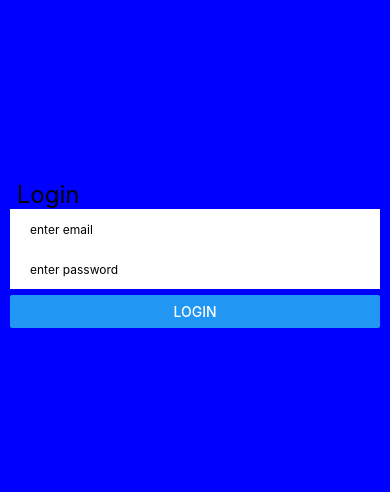
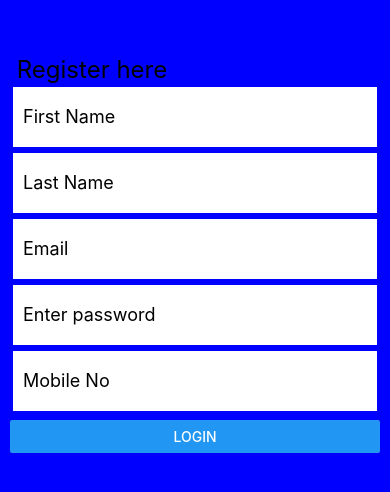
Before and after one commit to vishalpotinda2608/reacat-native-trainnnig, a React Native app: screen / in a window 390 px wide. Shown: the part 168-660 px from the top of the page. Built offline with nearby package versions, Linux system fonts and the light colour scheme.

Commit message:
Login and register

```diff
--- a/App.tsx
+++ b/App.tsx
@@ -2,12 +2,13 @@ import { Button, Text, StyleSheet, TextInput, View, SafeAreaView } from 'react-n
 import React from 'react'
 import Home from './src/Views/Home/Home'
 import Login from './src/Views/Login/Login'
+import Register from './src/Views/Register/Register'
 
 function App(){
   return (
     <SafeAreaView>
-    <Login />
-  </SafeAreaView>
+    <Register/>
+      </SafeAreaView>
   )
 }
 
--- a/src/Views/Login/Login.tsx
+++ b/src/Views/Login/Login.tsx
@@ -5,40 +5,29 @@ import LoadingButton from '../../Components/LoadingButton/LoadingButton'
 import { User } from '../../models/User.model';
 
 const Login = () => {
-  // const [email,setEmail]=useState('');
-  // const [password,setPassword]=useState('');
-  // const [users,setUsers]=useState<User[]>([]);
 
+  const [email,setEmail]=useState('chandan');
+  const [password,setPassword]=useState('');
+  const [counter,setCounter]=useState(0);
 
-  // const onChangeEmailHandler=(email)=>{
+const loginHandler=()=>{
+console.log('login handler invoked');
+setCounter(counter+1);
+console.log(counter)
 
-  //   setEmail(email)
-
-  // }
-
-
-  // const onPasswordChange=(password)=>{
-  // setPassword(password)
-
-  // }
-
-  // const LoginHandler=()=>{
-  //   console.log({email,password});
-  //  setUsers((prev)=>[...prev,{email,password}]);
-  //  console.log(users);
-
-
-  // }
-
+}
 
   return (
     <View style={styles.container}>
          <Text style={styles.h1}> Login</Text>
          <View>
-             <TextInput style={styles.textbox} placeholder='enter email'/>
-             <TextInput  style={styles.textbox} secureTextEntry={true} placeholder='enter password'/>
+             <TextInput style={styles.textbox} value={email}  onChangeText={(ev)=>{
+              setEmail(ev);
+              console.log(email)
+             }} placeholder='enter email'/>
+             <TextInput  style={styles.textbox} value={password} secureTextEntry={true} placeholder='enter password' onChangeText={(ev)=>setPassword(ev)} />
               <View style={{marginTop:6}}>
-              <Button  title="Login" />
+              <Button  title="Login"  onPress={loginHandler} />
               </View>
                          {/* <LoadingButton/> */}
          </View>
--- a/src/Views/Register/Register.tsx
+++ b/src/Views/Register/Register.tsx
@@ -1,14 +1,75 @@
-import { StyleSheet, Text, View } from 'react-native'
-import React from 'react'
+import { Button, StyleSheet, Text, TextInput, View } from 'react-native'
+import React, { useState } from 'react'
 
 const Register = () => {
+
+  const [user, setUser] = useState({
+    firstName: '',
+    lastName: '',
+    email: '',
+    mobileNo: '',
+    password: ''
+  })
+
+  const registerHandler = () => {
+console.log(user);
+  }
+
   return (
-    <View>
-      <Text>Register</Text>
+    <View style={styles.container}>
+      <Text style={styles.h1}> Register here</Text>
+      <View>
+        <TextInput style={styles.textbox} value={user.firstName} onChangeText={(ev) => {
+          setUser({ ...user, firstName: ev })
+        }} placeholder='First Name' />
+        <TextInput style={styles.textbox} value={user.lastName} onChangeText={(ev) => {
+          setUser({ ...user, lastName: ev })
+        }} placeholder='Last Name' />
+        <TextInput style={styles.textbox} value={user.email} onChangeText={(ev) => {
+          setUser({ ...user, email: ev })
+        }} placeholder='Email' />
+        <TextInput style={styles.textbox} value={user.password}
+        secureTextEntry={true} onChangeText={(ev) => {
+          setUser({ ...user, password: ev })
+        }} placeholder='Enter password' />
+        <TextInput style={styles.textbox} value={user.mobileNo} onChangeText={(ev) => {
+          setUser({ ...user, mobileNo: ev })
+        }} placeholder='Mobile No' />
+        <View style={{ marginTop: 6 }}>
+          <Button title="Login" onPress={registerHandler} />
+
+        </View>
+
+      </View>
     </View>
   )
 }
 
 export default Register
 
-const styles = StyleSheet.create({})
+const styles = StyleSheet.create({
+  container: {
+    height: '100vh',
+    width: '100vw',
+    backgroundColor: 'blue',
+    display: 'flex',
+    flexDirection: 'column',
+    color: 'white',
+    padding: 10,
+    textAlign: 'center',
+    justifyContent: 'center'
+  },
+  h1: {
+    fontSize: 24
+  },
+  button: {
+
+  },
+  textbox: {
+    padding: 10,
+    lineHeight: 40,
+    fontSize: 18,
+    backgroundColor: 'white',
+    margin: 3
+  }
+})
```
